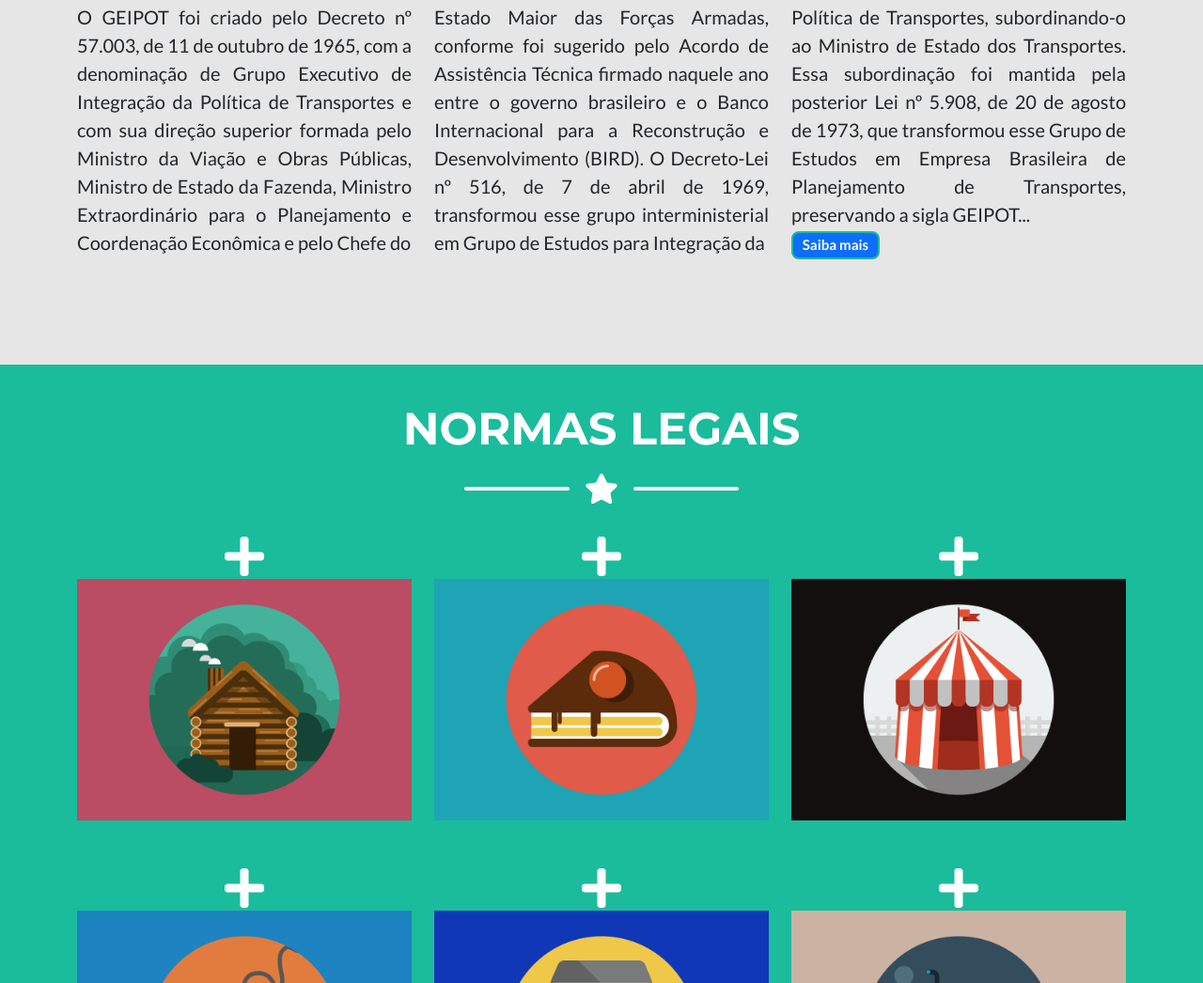
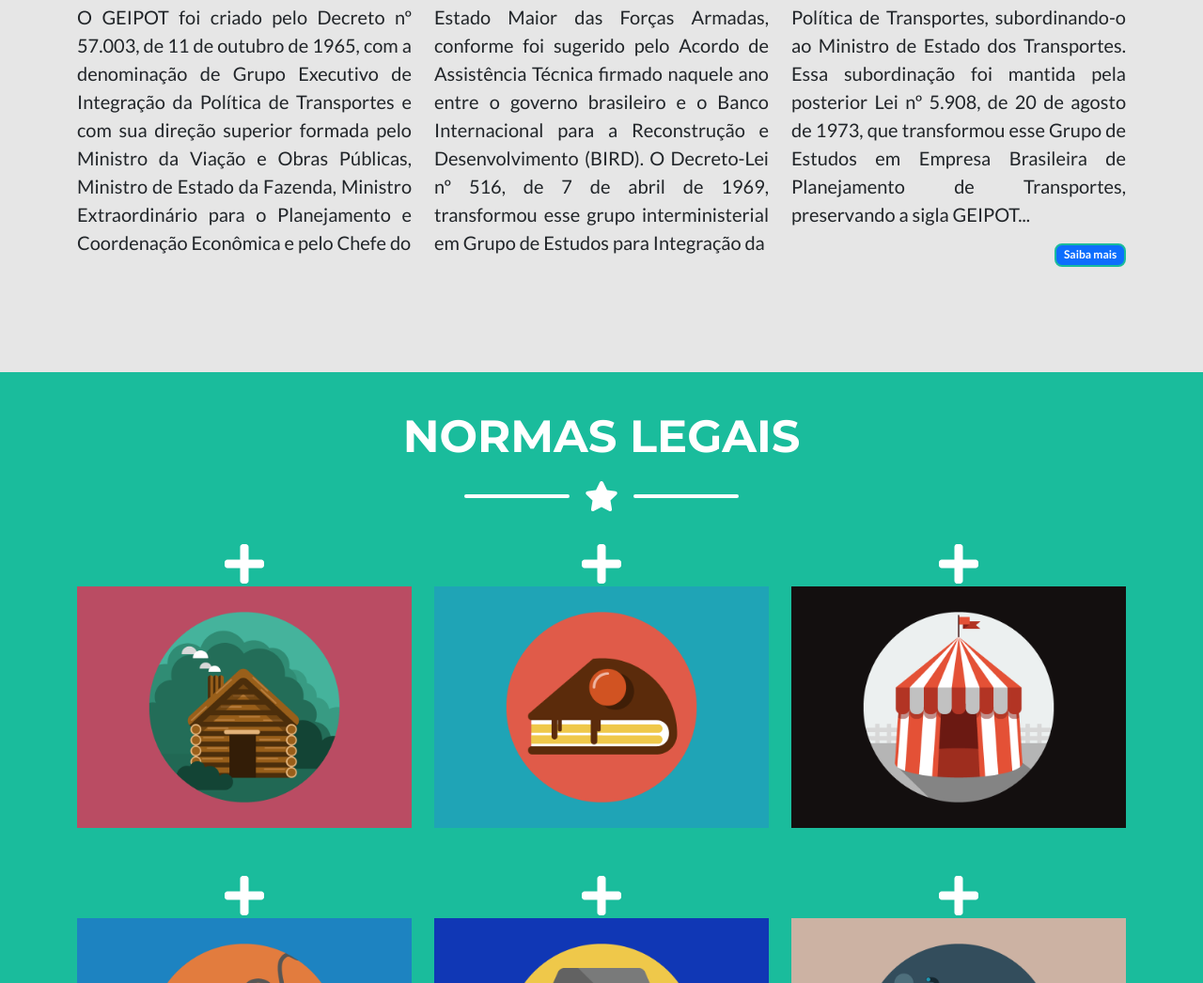
Before and after one commit to Jeimissonb/iumGEIPOT-html_css, a plain HTML site: page index.html in a window 1280 px wide. Shown: the part 786-1832 px from the top of the page at 94% size. Drawn offline with nearby package versions, Linux system fonts and the light colour scheme.

Commit message:
Alinhando botão saiba mais

```diff
--- a/index.html
+++ b/index.html
@@ -127,10 +127,10 @@
                     <p class="lead">Política de Transportes, subordinando-o ao Ministro de Estado dos Transportes. Essa
                         subordinação foi mantida pela posterior Lei nº 5.908, de 20 de agosto de 1973, que transformou
                         esse Grupo de Estudos em Empresa Brasileira de Planejamento de Transportes, preservando a sigla
-                        GEIPOT... <br><button class="btn btn-primary badge bg-primarytwo text-wrap" type="button"
+                        GEIPOT... <br><div class="d-grid d-md-flex justify-content-md-end"><button class="btn btn-primary badge bg-primarytwo text-wrap" type="button"
                             data-bs-toggle="offcanvas" data-bs-target="#offcanvasWithBackdrop"
                             aria-controls="offcanvasWithBackdrop">Saiba
-                            mais</button> </p>
+                            mais</button></div> </p>
 
                 </div>
                 <div class="offcanvas offcanvas-start" tabindex="-1" id="offcanvasWithBackdrop"
```
